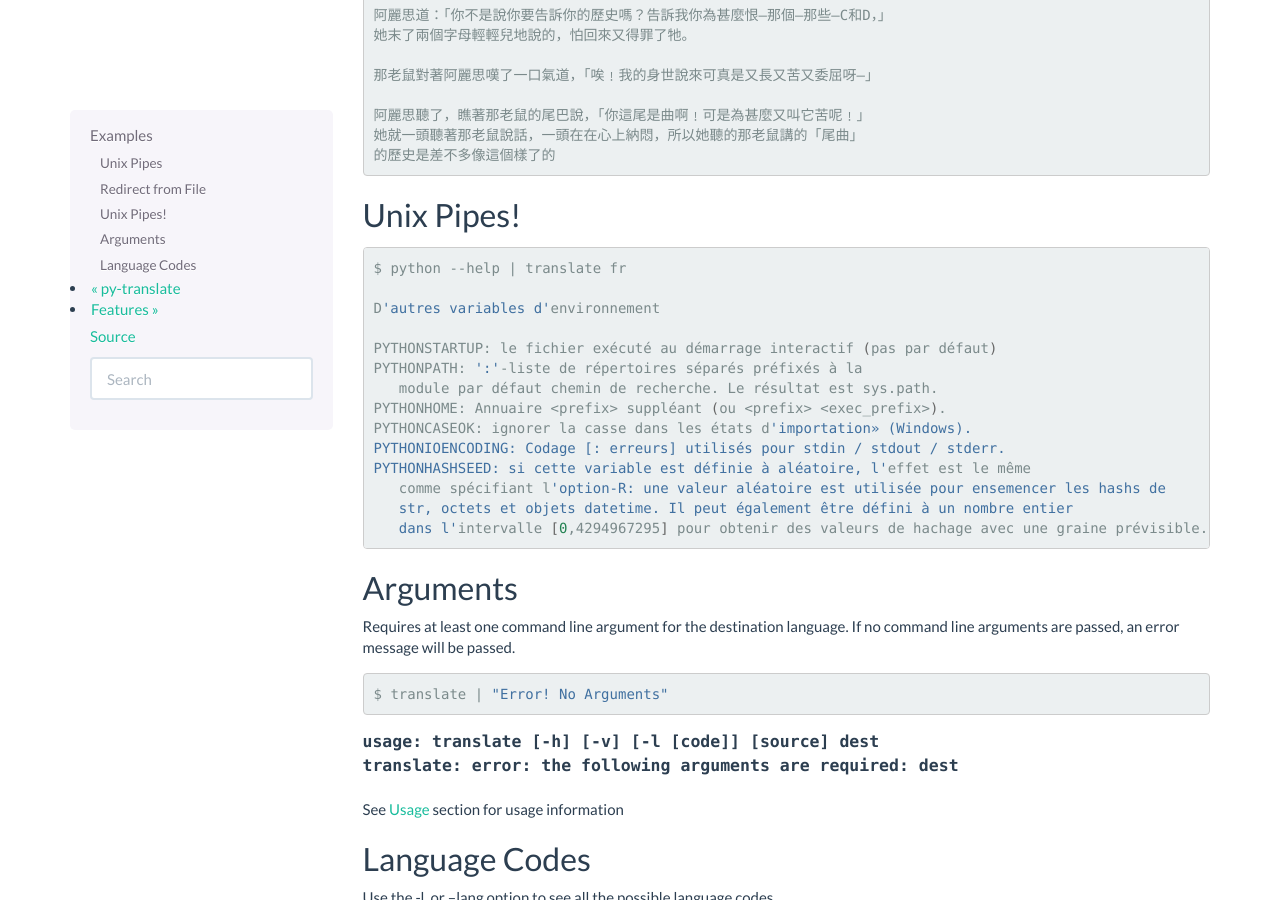
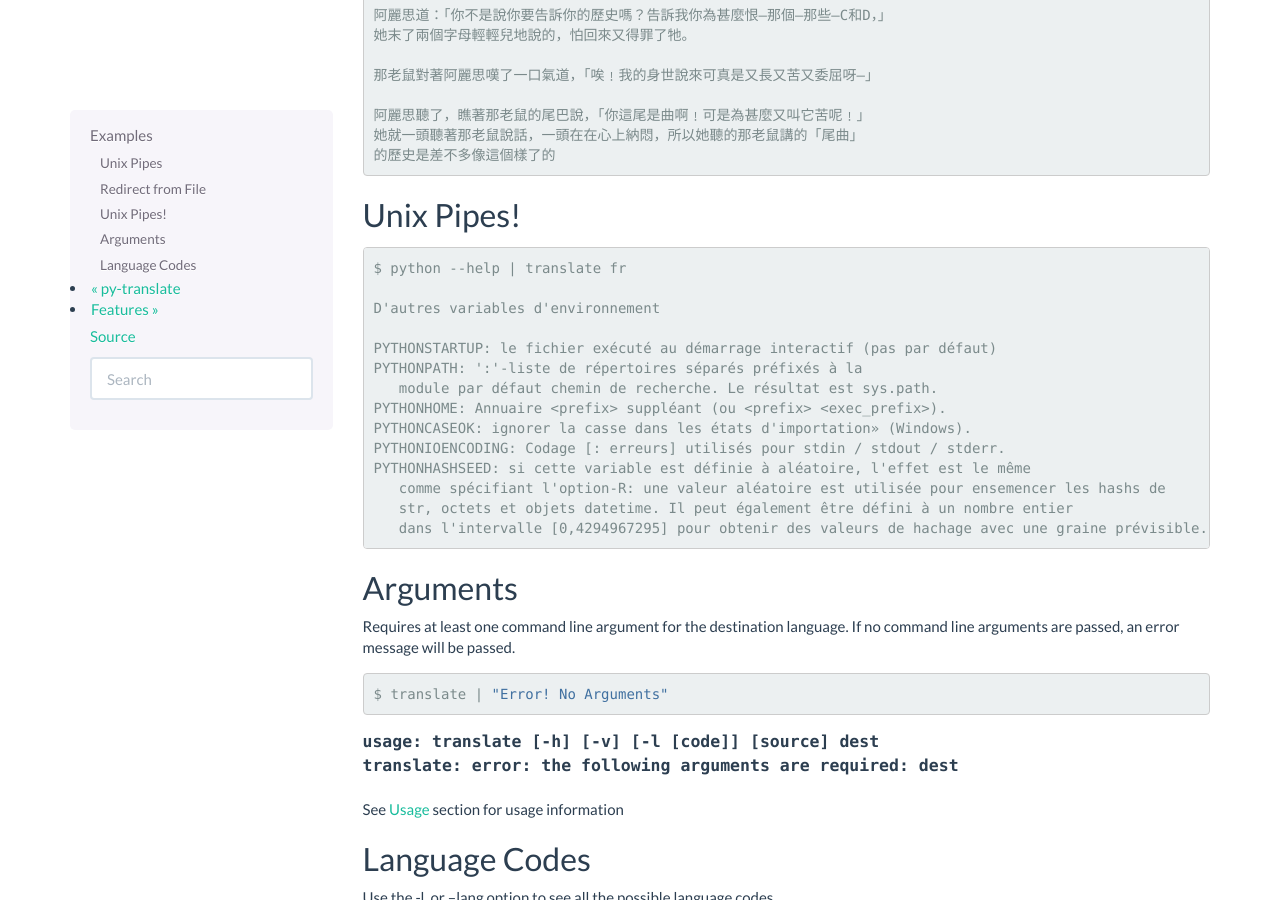
Before and after one commit to jjangsangy/py-translate, a Sphinx documentation site: the page built from docs/users/examples.rst, in a window 1280 px wide and 900 px high, scrolled down 458 px. Built offline with Sphinx 7.4.7, drawn with Linux system fonts in a browser that asks for light colours.

Commit message:
update docs

```diff
--- a/docs/users/examples.rst
+++ b/docs/users/examples.rst
@@ -33,7 +33,7 @@ Redirect from File
 
 Unix Pipes!
 ~~~~~~~~~~~
-.. code-block:: bash
+.. code-block::
 
    $ python --help | translate fr
 
```
